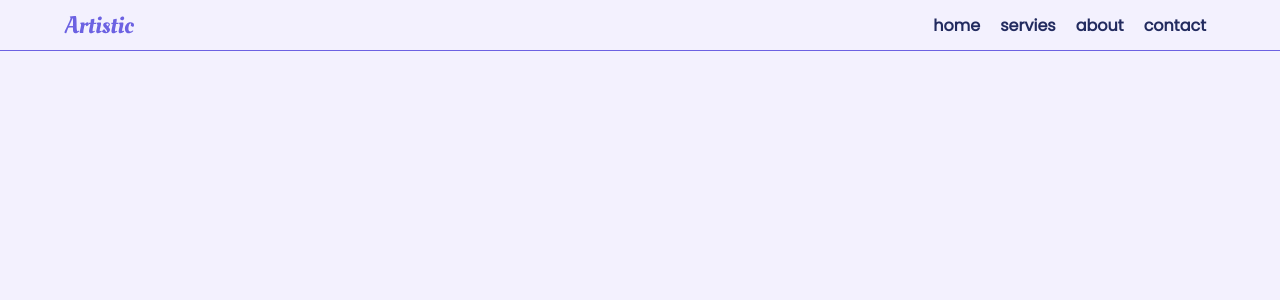
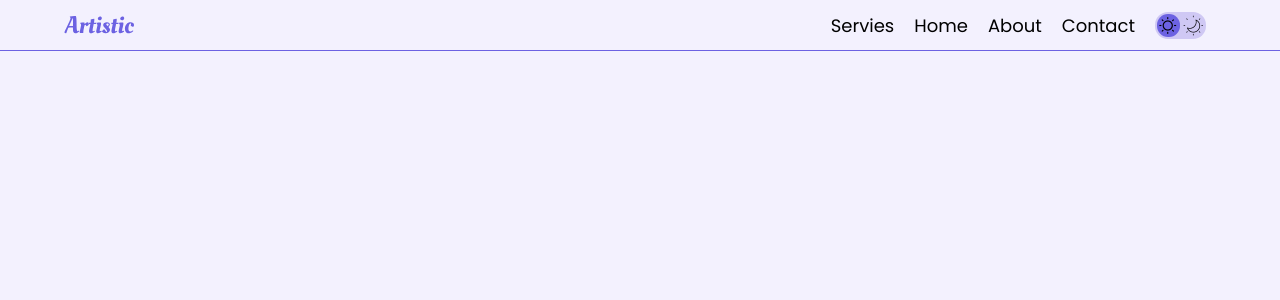
Before and after one commit to lyx-jay/ANIMATED_REACT_APP, a React (Create React App) app: page / in a window 1280 px wide. Shown: the top 300 px of the page. Built offline with nearby package versions, Linux system fonts and the light colour scheme.

Commit message:
feat: add mode-toggle-styles

```diff
--- a/src/App.js
+++ b/src/App.js
@@ -1,19 +1,20 @@
 import React from 'react';
 import LandingPage from './pages/LandingPage';
-import "./styles/GlobalStyles.css";
-import "@fontsource/poppins";
-// import "@fontsource/poppins/500.css";
-// import "@fontsource/poppins/600.css";
-// import "@fontsource/poppins/700.css";
-// import "@fontsource/poppins/800.css";
+import GlobalStyles from './styles/GlobalStyles';
+import themeContext from './context/themeContext';
+
+class App extends React.Component {
+  render() {
+    return (
+      <>
+        <themeContext.Provider value='light'>
+          <GlobalStyles />
+          <LandingPage />
+        </themeContext.Provider>
+      </>
+    )
+  }
+}
 
 
-function App() {
-  return (
-    <>
-      <LandingPage />
-    </>
-  );
-}
-
 export default App;
--- /dev/null
+++ b/src/assets/icons/iconfont.css
@@ -0,0 +1,20 @@
+@font-face {
+  font-family: "iconfont"; /* Project id  */
+  src: url('iconfont.ttf?t=1649749424141') format('truetype');
+}
+
+.iconfont {
+  font-family: "iconfont" !important;
+  font-size: 16px;
+  font-style: normal;
+  -webkit-font-smoothing: antialiased;
+  -moz-osx-font-smoothing: grayscale;
+}
+
+.icon-sun:before {
+  content: "\e645";
+}
+
+.icon-moon-1:before {
+  content: "\e621";
+}
--- /dev/null
+++ b/src/assets/icons/iconfont.json
@@ -0,0 +1,23 @@
+{
+  "id": "",
+  "name": "",
+  "font_family": "iconfont",
+  "css_prefix_text": "icon-",
+  "description": "",
+  "glyphs": [
+    {
+      "icon_id": "866531",
+      "name": "Sun",
+      "font_class": "sun",
+      "unicode": "e645",
+      "unicode_decimal": 58949
+    },
+    {
+      "icon_id": "14738268",
+      "name": "moon-1",
+      "font_class": "moon-1",
+      "unicode": "e621",
+      "unicode_decimal": 58913
+    }
+  ]
+}
--- a/src/components/Header/Header.css
+++ /dev/null
@@ -1,24 +0,0 @@
-header {
-  border-bottom: 1px solid var(--mediumSlateBlue);
-}
-
-.navigation {
-  display: flex;
-  justify-content: space-between;
-  align-items: center;
-  height: var(--header-height);
-
-}
-
-/* .navigation .navMenu {
-  display: flex;
-} */
-
-.navigation nav ul li {
-  display: inline-block;
-  padding: 0.5rem 1rem;
-  font-size: 1.6rem;
-  font-family: 'Poppins';
-  font-weight: 600;
-  color: var(--darkBlue_2);
-}
--- a/src/components/Header/Header.js
+++ b/src/components/Header/Header.js
@@ -1,13 +1,13 @@
 import React, { Component } from 'react';
-import './Header.css';
-import logo from '../../assets/images/logo.svg'
 
+import ThemeToggle from '../ThemeToggle/ThemeToggle';
+import HeaderStyles from './HeaderStyles';
+import logo from '../../assets/images/logo.svg';
 
 class Header extends Component {
-
   render() {
     return (
-      <header>
+      <HeaderStyles>
         <div className="container">
           <div className="navigation">
             <div className="logo">
@@ -16,19 +16,22 @@ class Header extends Component {
             <div className="navMenu">
               <nav>
                 <ul>
-                  <li>home</li>
-                  <li>servies</li>
-                  <li>about</li>
-                  <li>contact</li>
+                  <li className='item'>Servies</li>
+                  <li className='item'>Home</li>
+                  <li className='item'>About</li>
+                  <li className='item'>Contact</li>
+                  <ThemeToggle />
                 </ul>
               </nav>
             </div>
           </div>
         </div>
-      </header>
+      </HeaderStyles>
 
     )
   }
 }
 
+
+
 export default Header
--- /dev/null
+++ b/src/components/Header/HeaderStyles.js
@@ -0,0 +1,26 @@
+import styled from 'styled-components';
+
+const HeaderStyles = styled.header`
+border-bottom: 1px solid var(--mediumSlateBlue);
+.navigation {
+  display: flex;
+  justify-content: space-between;
+  align-items: center;
+  height: var(--header-height);
+
+}
+
+.navigation ul {
+  display: flex;
+  align-items: center;
+}
+
+.navigation ul .item {
+  font-family: "Poppins";
+  font-weight: 500;
+  font-size: 1.8rem;
+  padding: 0.5rem 1rem;
+}
+`
+
+export default HeaderStyles;
--- /dev/null
+++ b/src/components/ThemeToggle/ThemeToggle.js
@@ -0,0 +1,27 @@
+import React from "react";
+import ThemeToggleStyles from "./ThemeToggleStyle";
+import themeContext from "../../context/themeContext";
+
+class ThemeToggle extends React.Component {
+
+  toggleTheme() {
+
+  }
+  render() {
+    return (
+      <ThemeToggleStyles className="item">
+         <input type="checkbox"
+                id="toggle"
+                onChange={e => this.toggleTheme()} />
+        <label htmlFor="toggle">
+          <div className="iconfont icon-sun"></div>
+          <div className="iconfont icon-moon-1"></div>
+        </label>
+      </ThemeToggleStyles>
+    )
+  }
+}
+
+ThemeToggle.contextType = themeContext;
+
+export default ThemeToggle;
--- /dev/null
+++ b/src/components/ThemeToggle/ThemeToggleStyle.js
@@ -0,0 +1,49 @@
+import styled from 'styled-components';
+import "../../assets/icons/iconfont.css";
+
+
+const ThemeToggleStyles = styled.div`
+display: flex;
+input {
+  height: 0;
+  width: 0;
+  display: none
+  visibility: hidden;
+}
+label {
+  position: relative;
+  width: 51px;
+  height: 27px;
+  border-radius: 13px;
+  background-color: var(--toggleButtonCOlor);
+  cursor: pointer;
+  display: flex;
+  align-items: center;
+  .iconfont {
+    flex: 1;
+    text-align: center;
+    font-size: 20px;
+    z-index: 2;
+  }
+}
+
+
+label::after {
+  position: absolute;
+  content: "";
+  left: 2px;
+  top: 2px;
+  height: 23px;
+  width: 23px;
+  border-radius: 11px;
+  background-color: var(--mediumSlateBlue);
+  transition: all 300ms cubic-bezier(.4, .4, .25, 1.35);
+  z-index: 1;
+}
+
+input:checked + label::after {
+  transform: translateX(23px);
+}
+`
+
+export default ThemeToggleStyles;
--- /dev/null
+++ b/src/context/themeContext.js
@@ -0,0 +1,9 @@
+import React from "react";
+import themeList from '../data/themeList';
+
+const themeContext = React.createContext({
+  theme: themeList.light,
+  toggleTheme: () => {}
+});
+
+export default themeContext;
--- /dev/null
+++ b/src/data/themeList.js
@@ -0,0 +1,6 @@
+const themeList =  {
+  light: 'light',
+  dark: 'dark'
+}
+
+export default themeList;
--- a/src/styles/GlobalStyles.css
+++ b/src/styles/GlobalStyles.js
@@ -1,14 +1,16 @@
+import { createGlobalStyle } from 'styled-components';
+import "@fontsource/poppins";
+
+const GlobalStyles = createGlobalStyle`
 :root {
   --darkBlue_1: #3b447a;
   --darkBlue_2: #222b5f;
-  --darkBlue_1: #0a0f19;
-  --darkBlue_1: #101826;
   --mediumSlateBlue: #6c62e2;
   --lightBlue_1: #f3f1fe;
   --lightBlue_2: #adbde3;
   --white: #ffffff;
   --black: #000000;
-
+  --toggleButtonCOlor: #cfc8f4;
   --header-height: 50px;
 }
 
@@ -41,3 +43,6 @@ a {
   width: 90%;
   margin: 0 auto;
 }
+`
+
+export default GlobalStyles;
```
Also changed, not shown: src/assets/icons/iconfont.ttf (added), 1 other file (tests, documents, lock files or other folders).
